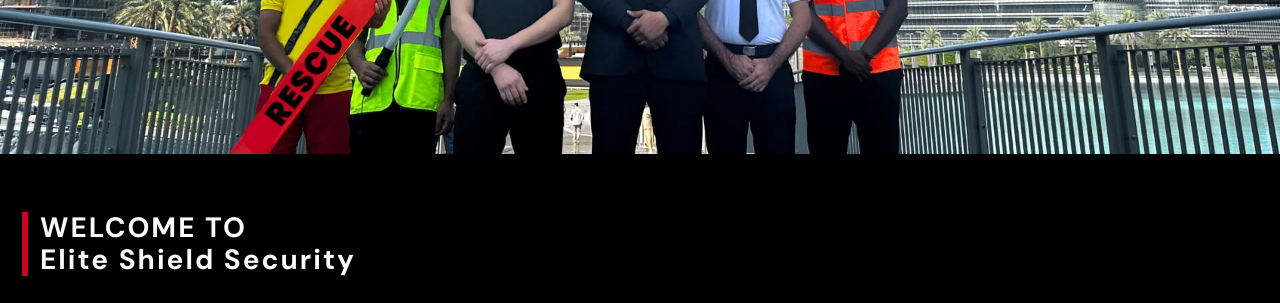
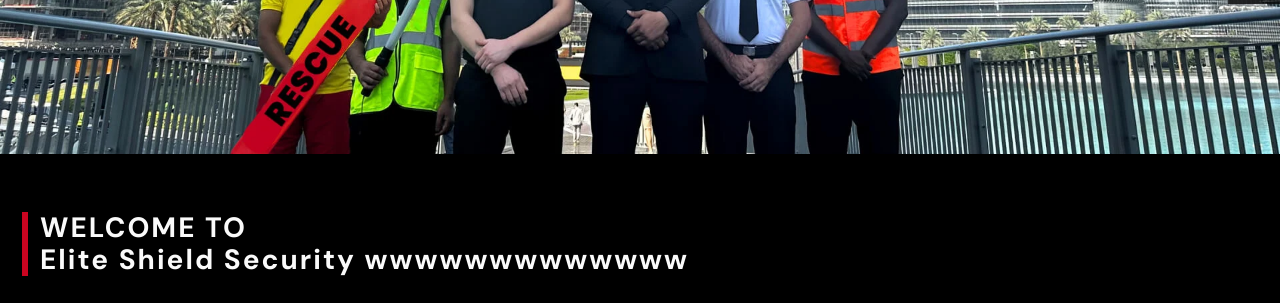
Before and after one commit to PathumHarshana/Eliteshield, a website: page public_html/index.html in a window 1280 px wide. Shown: the part 413-716 px from the top of the page. Drawn offline with Linux system fonts and the light colour scheme; no server answers.

Commit message:
Eliteshield web application

```diff
--- a/public_html/index.html
+++ b/public_html/index.html
@@ -306,7 +306,7 @@
                                 <div class="col-lg-8 col-md-8 col-sm-12 d-flex align-items-center">
                                     <div class="intro-text">
                                         <div class="title">
-                                            <h2>WELCOME TO <br>Elite Shield Security</h2>
+                                            <h2>WELCOME TO <br>Elite Shield Security wwwwwwwwwwwww</h2>
                                             <h1>One of the Leading Security Companies in Sri Lanka-test-tesst test test</h1>
                                         </div>
                                         <p>Founded in 2003, Magnum Security provides proactive security services to the UAE's wide range of customers in a variety of industries and customer segments. Magnum Security has earned its reputation as a highly dependable choice for security services within the UAE.</p>
```
